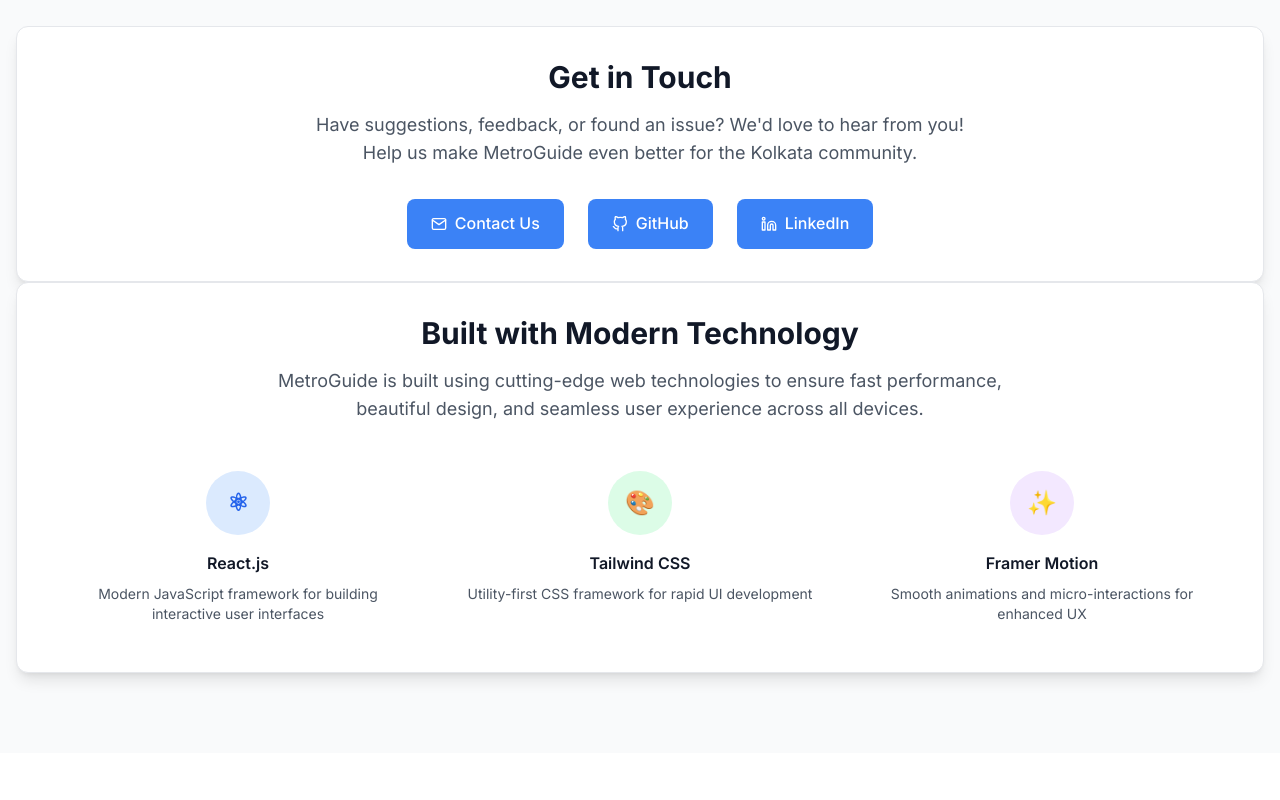
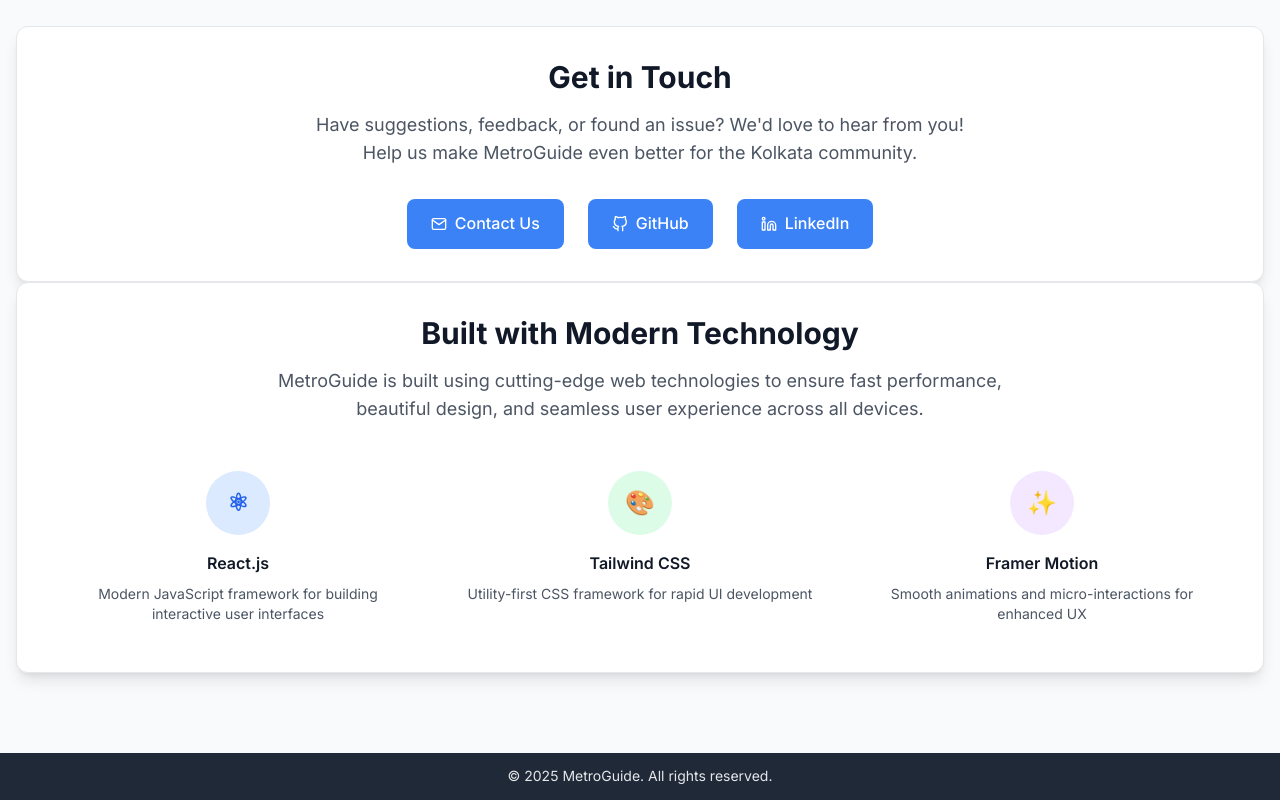
Before and after one commit to Souravmanjee/metroguide, a React (Vite) app in the folder client/vite-project/: page /about in a window 1280 px wide. Shown: the part 1453-2253 px from the top of the page. Before the commit the page ends 2206 px from the top, so only its background shows below. Built offline with nearby package versions, Linux system fonts and the light colour scheme; the HTML template or start-up script is replaced by a standard one.

Commit message:
safe footer added

```diff
--- a/client/vite-project/src/App.jsx
+++ b/client/vite-project/src/App.jsx
@@ -7,6 +7,7 @@
 import Map from './pages/Map'
 import RegionalPlaces from './pages/RegionalPlaces'
 import About from './pages/About'
+import Footer from './pages/Footer'
 
 function App() {
   return (
@@ -23,6 +24,7 @@
               <Route path="/about" element={<About />} />
             </Routes>
           </main>
+          <Footer/>
         </div>
       </Router>
     </ThemeProvider>
--- /dev/null
+++ b/client/vite-project/src/pages/Footer.jsx
@@ -0,0 +1,13 @@
+import React from 'react'
+
+const Footer = () => {
+  return (
+    <div>
+        <div className="bg-gray-800 text-center py-3 text-[14px] text-gray-200">
+        © 2025 MetroGuide. All rights reserved.
+      </div>
+    </div>
+  )
+}
+
+export default Footer
```
